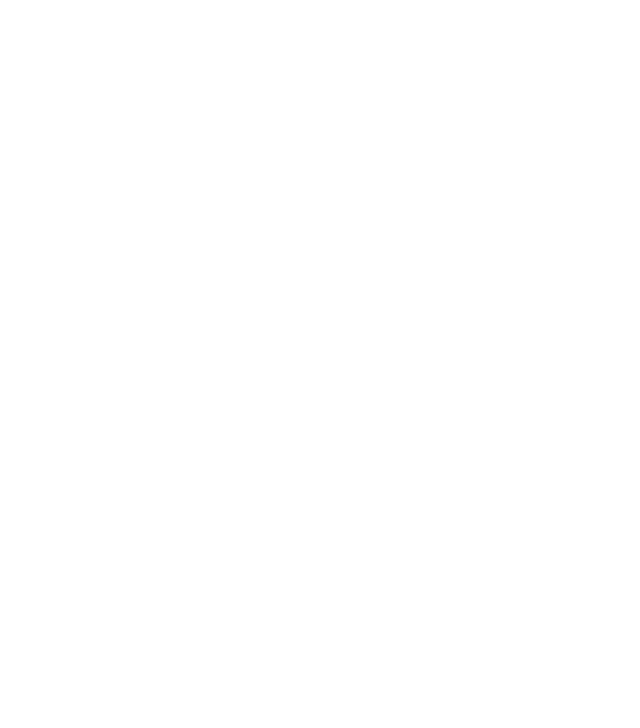
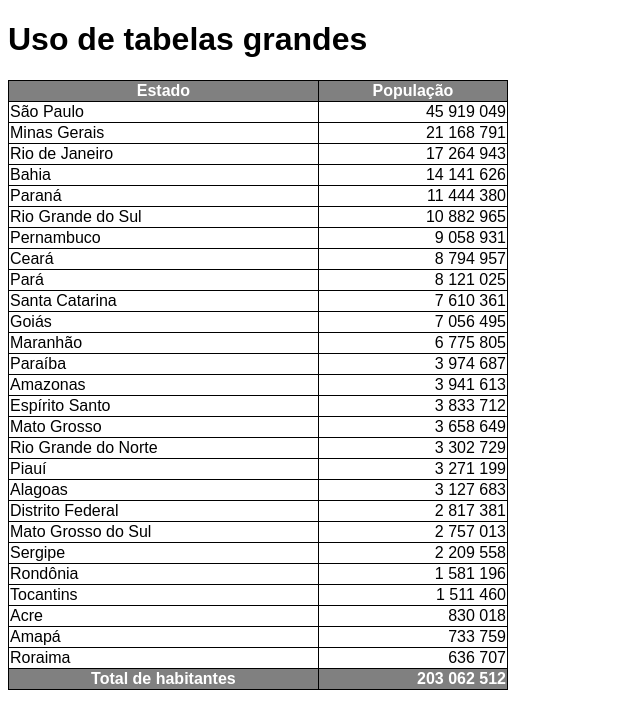
Before and after one commit to jefersonstrindade/html-css, a plain HTML site: page exercicios/exercicio.23/tabela002.html in a window 1280 px wide. Shown: the whole page, without its empty margins (0-640 px from the left). Drawn offline with Linux system fonts and the light colour scheme.

Commit message:
atualizei

```diff
--- a/exercicios/exercicio.23/tabela002.html
+++ b/exercicios/exercicio.23/tabela002.html
@@ -3,9 +3,162 @@
 <head>
     <meta charset="UTF-8">
     <meta name="viewport" content="width=device-width, initial-scale=1.0">
-    <title></title>
+    <title>Tabelas</title>
+    <style>
+        body{
+            font-family: Arial, Helvetica, sans-serif;
+        }
+        table{
+            width: 500px;
+            border-collapse: collapse;
+        }
+        td, th{
+            border: 1px solid black;
+        }
+        thead, tfoot{
+            background-color: gray;
+            color: white;
+        }
+        .num{
+            text-align: right;
+        }
+    </style>
 </head>
 <body>
+    <h1>Uso de tabelas grandes</h1>
+    <!--ANATOMIA PARA TABELAS GRANDES
+        TABLE
+           THEAD
+             TR, TD, TH
+           TBODY
+             TR, TD, TH
+           TFOOT
+             TR, TD, TH-->
+      <table>
+        <thead>
+          <tr>
+            <th>Estado</th>
+            <th>População</th>
+          </tr>
+        </thead>
+        <tbody>
+          <tr>
+            <td>São Paulo</td>
+            <td class="num">45 919 049</td>
+          </tr>
+          <tr>
+            <td>Minas Gerais</td>
+            <td class="num">21 168 791</td>
+          </tr>
+          <tr>
+            <td>Rio de Janeiro</td>
+            <td class="num">17 264 943</td>
+          </tr>
+          <tr>
+             <td>Bahia</td>
+             <td class="num">14 141 626</td>
+          </tr>
+          <tr>
+            <td>Paraná</td>
+            <td class="num">11 444 380</td>
+          </tr>
+          <tr>
+            <td>Rio Grande do Sul</td>
+            <td class="num">10 882 965</td>
+          </tr>
+          <tr>
+            <td>Pernambuco</td>
+            <td class="num">9 058 931</td>
+          </tr>
+          <tr>
+            <td>Ceará</td>
+            <td class="num">8 794 957</td>
+          </tr>
+          <tr>
+            <td>Pará</td>
+            <td class="num">8 121 025</td>
+          </tr>
+          <tr>
+            <td>Santa Catarina</td>
+            <td class="num">7 610 361</td>
+          </tr>
+          <tr>
+            <td>Goiás</td>
+            <td class="num">7 056 495</td>
+          </tr>
+          <tr>
+            <td>Maranhão</td>
+            <td class="num">6 775 805</td>
+          </tr>
+          <tr>
+            <td>Paraíba</td>
+            <td class="num">3 974 687</td>
+          </tr>
+          <tr>
+            <td>Amazonas</td>
+            <td class="num">3 941 613</td>
+          </tr>
+          <tr>
+            <td>Espírito Santo</td>
+            <td class="num">3 833 712</td>
+          </tr>
+          <tr>
+            <td>Mato Grosso</td>
+            <td class="num">3 658 649</td>
+          </tr>
+          <tr>
+            <td>Rio Grande do Norte</td>
+            <td class="num">3 302 729</td>
+          </tr>
+          <tr>
+            <td>Piauí</td>
+            <td class="num">3 271 199</td>
+          </tr>
+          <tr>
+            <td>Alagoas</td>
+            <td class="num">3 127 683</td>
+          </tr>
+          <tr>
+            <td>Distrito Federal</td>
+            <td class="num">2 817 381</td>
+          </tr>
+          <tr>
+            <td>Mato Grosso do Sul</td>
+            <td class="num">2 757 013</td>
+          </tr>
+          <tr>
+            <td>Sergipe</td>
+            <td class="num">2 209 558</td>
+          </tr>
+          <tr>
+            <td>Rondônia</td>
+            <td class="num">1 581 196</td>
+          </tr>
+          <tr>
+            <td>Tocantins</td>
+            <td class="num">1 511 460</td>
+          </tr>
+          <tr>
+            <td>Acre</td>
+            <td class="num">830 018</td>
+          </tr>
+          <tr>
+            <td>Amapá</td>
+            <td class="num">733 759</td>
+          </tr>
+          <tr>
+            <td>Roraima</td>
+            <td class="num">636 707</td>
+          </tr>
 
+
+        </tbody>
+        <tfoot>
+            <tr>
+                <th>Total de habitantes</th>
+                <td class="num"><strong>203 062 512</strong></td>
+            </tr>
+        </tfoot>
+      </table>
 </body>
 </html>
```
